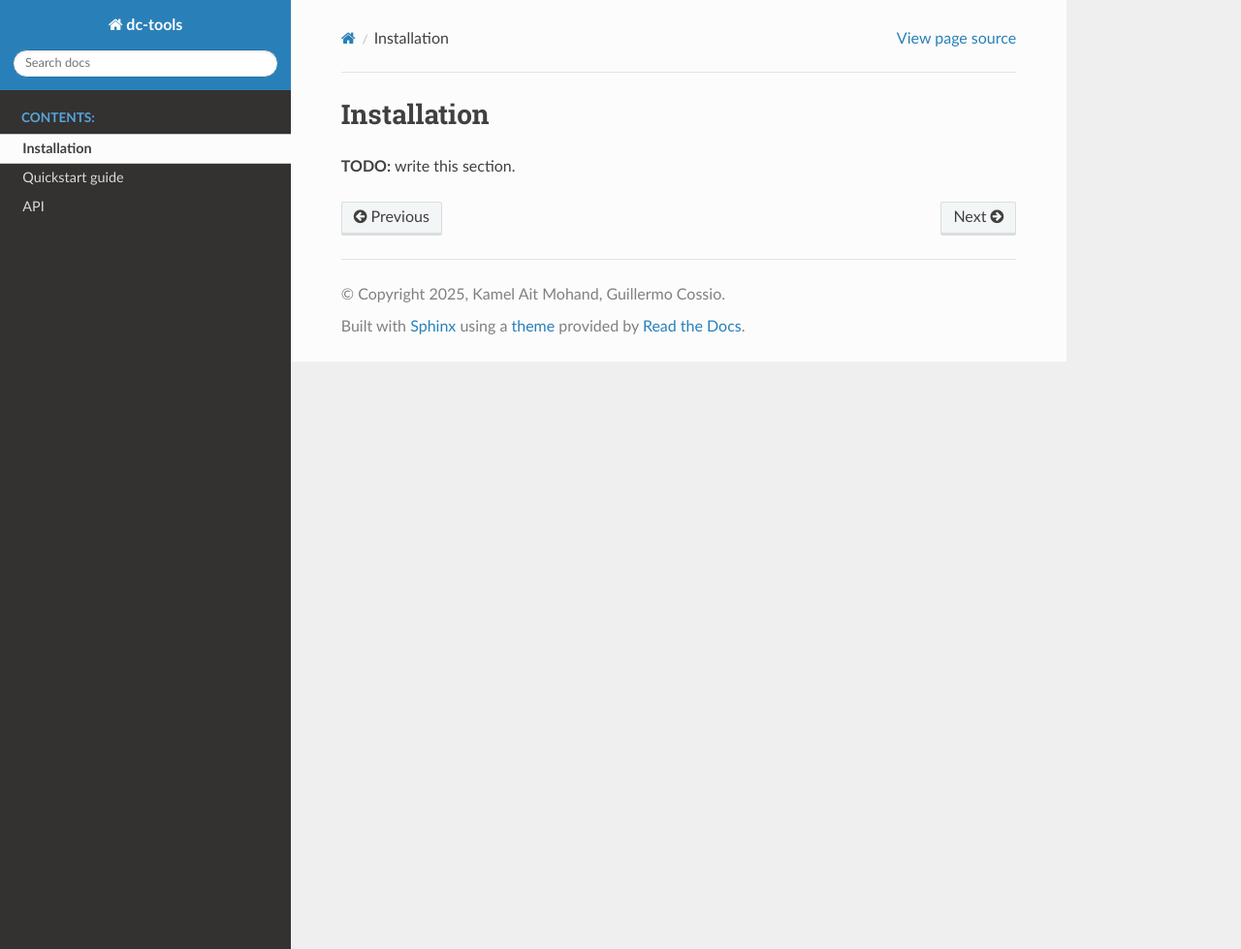
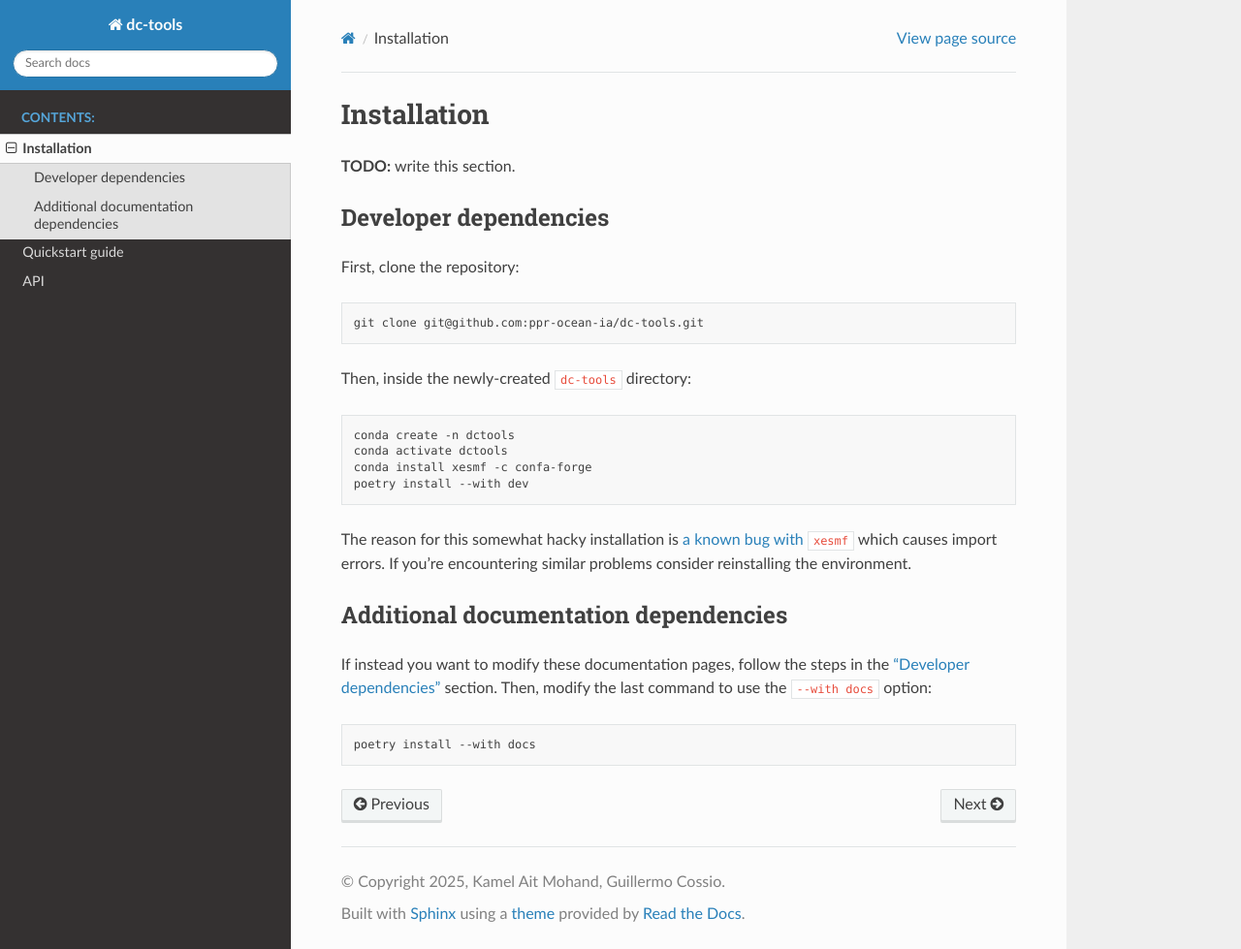
Before and after one commit to ocean-ai-data-challenges/dc-tools, a Sphinx documentation site: the page built from docs/source/usage/installation.md, in a window 1280 px wide and 979 px high. Shown: the whole window at 97% size. Built offline with Sphinx 7.4.7 and the Read the Docs theme 3.1.0, drawn with Linux system fonts in a browser that asks for light colours.

Commit message:
Added dev installation guide
Added two subsections to `installation.md`
Added MyST config to `conf.py`
Added `pygments` to docs dependency group

````diff
--- a/docs/source/conf.py
+++ b/docs/source/conf.py
@@ -24,7 +24,11 @@ autosummary_generate = True
 templates_path = ['_templates']
 exclude_patterns = []
 
+# MyST Options
+# https://myst-parser.readthedocs.io/en/latest/configuration.html
 
+myst_heading_anchors = 2
+myst_links_external_new_tab = True
 
 # -- Options for HTML output -------------------------------------------------
 # https://www.sphinx-doc.org/en/master/usage/configuration.html#options-for-html-output
--- a/docs/source/usage/installation.md
+++ b/docs/source/usage/installation.md
@@ -1,3 +1,32 @@
 # Installation
 
 **TODO:** write this section.
+
+## Developer dependencies
+
+First, clone the repository:
+
+```bash
+git clone git@github.com:ppr-ocean-ia/dc-tools.git
+```
+
+Then, inside the newly-created `dc-tools` directory:
+
+```bash
+conda create -n dctools
+conda activate dctools
+conda install xesmf -c confa-forge
+poetry install --with dev
+```
+
+The reason for this somewhat hacky installation is [a known bug with `xesmf`](https://github.com/pangeo-data/xESMF/issues/269) which causes import errors.
+If you're encountering similar problems consider reinstalling the environment.
+
+## Additional documentation dependencies
+
+If instead you want to modify these documentation pages, follow the steps in the ["Developer dependencies"](#developer-dependencies) section.
+Then, modify the last command to use the `--with docs` option:
+
+```bash
+poetry install --with docs
+```
--- a/pyproject.toml
+++ b/pyproject.toml
@@ -64,6 +64,7 @@ optional = true
 sphinx = "^8.2.1"
 sphinx-rtd-theme = "^3.0.2"
 myst-parser = "^4.0.1"
+pygments = "^2.19.1"
 
 [build-system]
 requires = ["poetry-core", "cmake"]
````
Also changed, not shown: 2 other files.
